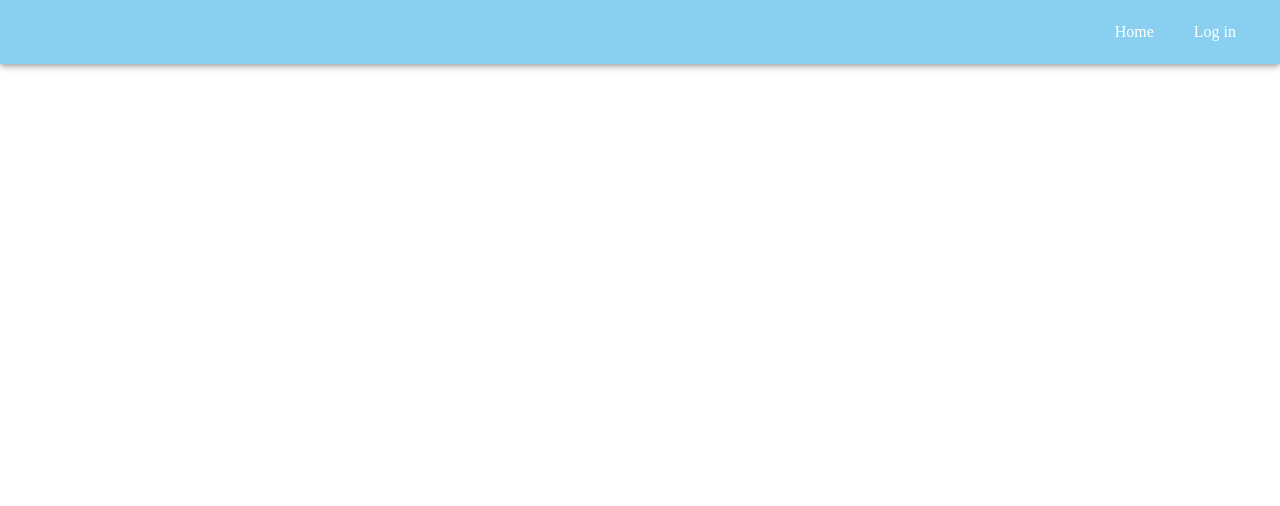
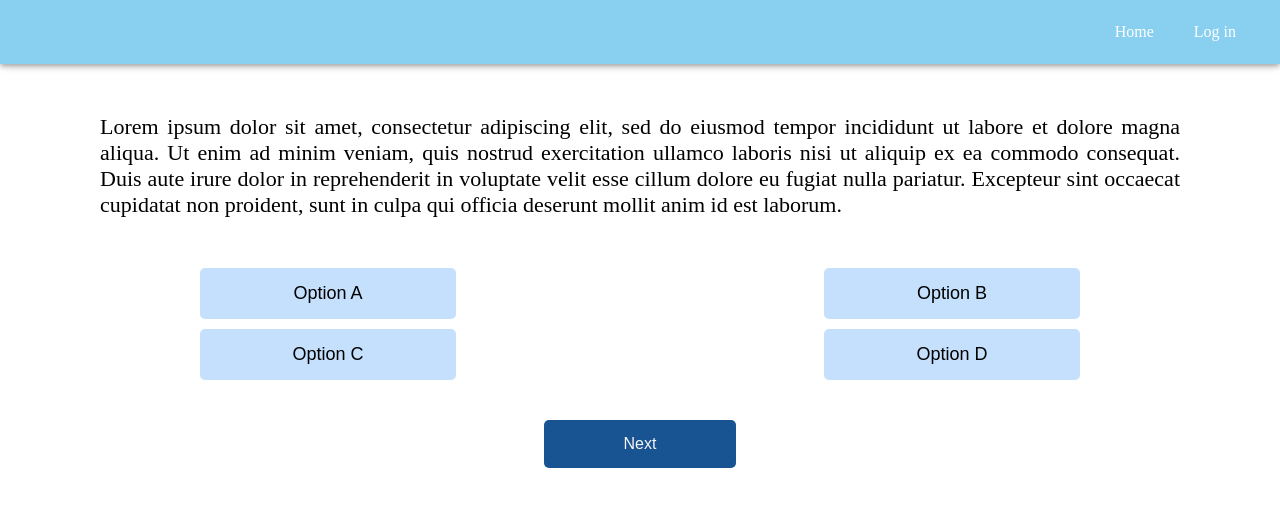
Before and after one commit to royantar0311/Quizzer, a React (Create React App) app: page /quizattempt in a window 1280 px wide. Shown: the top 506 px of the page. Built offline with nearby package versions, Linux system fonts and the light colour scheme; no server answers.

Commit message:
quizattempt page added

```diff
--- a/src/App.tsx
+++ b/src/App.tsx
@@ -13,6 +13,9 @@ const Login = lazy(() => import('./screens/Login'));
 const Admin = lazy(() => import('./screens/Admin/'));
 const Home = lazy(() => import('./screens/Home'));
 const PageNotFound = lazy(() => import('./screens/PageNotFound'));
+const Quizzes = lazy(() => import('./screens/Quizzes'));
+const QuizAttempt = lazy(() => import('./screens/QuizAttempt'));
+
 
 const theme = createMuiTheme({
 	palette: {
@@ -81,6 +84,12 @@ const App: FC = () => {
 						<Route path="/pagenotfound">
 							<PageNotFound />
 						</Route>
+						<Route exact path="/quizzes">
+							<Quizzes />
+						</Route>
+						<Route exact path="/quizattempt">
+							<QuizAttempt />
+						</Route>
 					</Switch>
 				</Suspense>
 			</div>
--- a/src/screens/Admin/CreateQuiz.css
+++ b/src/screens/Admin/CreateQuiz.css
@@ -16,7 +16,7 @@
 }
 .aq__button:hover {
   border: 1px solid #4576A9;
-  background-color: white;
+  background-color: whitesmoke;
   color: #4576A9;
 }
 
@@ -35,7 +35,7 @@
 }
 .modal__button:hover {
   border: 1px solid #4576A9;
-  background-color: white;
+  background-color: whitesmoke;
   color: #4576A9;
 }
 
--- /dev/null
+++ b/src/screens/QuizAttempt.css
@@ -0,0 +1,82 @@
+.question {
+    text-align: justify;
+	padding: '40px';
+    margin-left: 100px;
+    margin-right: 100px;
+    margin-top: 50px;
+    margin-bottom: 50px;
+    font-size: 22px;
+}
+
+.options {
+    align-items: flex-start;
+}
+
+.button__align {
+    display: flex;
+    flex-direction: column;
+    margin: auto;
+}
+
+.option__button__left {
+    background-color: #C4E0FC;
+    border: none;
+    color: black;
+    padding: 15px;
+    min-width: 20%;
+    max-width: 30%;
+    text-align: center;
+    text-decoration: none;
+    font-size: 18px;
+    border-radius: 5px;
+    margin-left: 200px;
+    margin-bottom: 10px;
+    float: left;
+    transition-duration: 0.5s;
+  }
+  .option__button__left:hover {
+    background-color: #4D93DC;
+    color: whitesmoke;
+  }
+
+  .option__button__right {
+    background-color: #C4E0FC;
+    border: none;
+    color: black;
+    padding: 15px;
+    min-width: 20%;
+    max-width: 30%;
+    text-align: center;
+    text-decoration: none;
+    font-size: 18px;
+    border-radius: 5px;
+    margin-bottom: 10px;
+    margin-right: 200px;
+    float: right;
+    transition-duration: 0.5s;
+  }
+  .option__button__right:hover {
+    background-color: #4D93DC;
+    color: whitesmoke;
+  }
+
+  .next__button {
+    background-color: #185392;
+    border: none;
+    color: whitesmoke;
+    padding: 15px;
+    min-width: 15%;
+    max-width: 15%;
+    text-align: center;
+    text-decoration: none;
+    font-size: 16px;
+    border-radius: 5px;
+    margin-bottom: 10px;
+    margin-top: 30px;
+    transition-duration: 0.5s;
+  }
+  .next__button:hover {
+    border: 1px solid #185392;
+    background-color: whitesmoke;
+    color: #4576A9;
+  }
--- /dev/null
+++ b/src/screens/QuizAttempt.tsx
@@ -0,0 +1,43 @@
+import { FC, useState, ChangeEvent } from 'react';
+import './QuizAttempt.css'
+
+const QuizAttempt: FC = () => {
+
+    const [question, setQuestion] = useState("Lorem ipsum dolor sit amet, consectetur adipiscing elit, sed do eiusmod tempor incididunt ut labore et dolore magna aliqua. Ut enim ad minim veniam, quis nostrud exercitation ullamco laboris nisi ut aliquip ex ea commodo consequat. Duis aute irure dolor in reprehenderit in voluptate velit esse cillum dolore eu fugiat nulla pariatur. Excepteur sint occaecat cupidatat non proident, sunt in culpa qui officia deserunt mollit anim id est laborum.");
+
+    return (
+
+        <div>
+            <div className="question">
+                {question}
+            </div>
+
+            <div className="button__align">
+                <div >
+                    <button className="option__button__left">Option A</button>
+                    <button className="option__button__right">Option B</button>
+                </div>
+
+                <div >
+                    <button className="option__button__left">Option C</button>
+                    <button className="option__button__right">Option D</button>
+                </div>
+            </div>
+
+            <div
+                style={{
+                    display: 'flex',
+                    justifyContent: 'center',
+                    alignItems: 'center',
+                }}
+            >
+                <button className="next__button">Next</button>
+            </div>
+
+
+        </div>
+
+    );
+};
+
+export default QuizAttempt;
```
